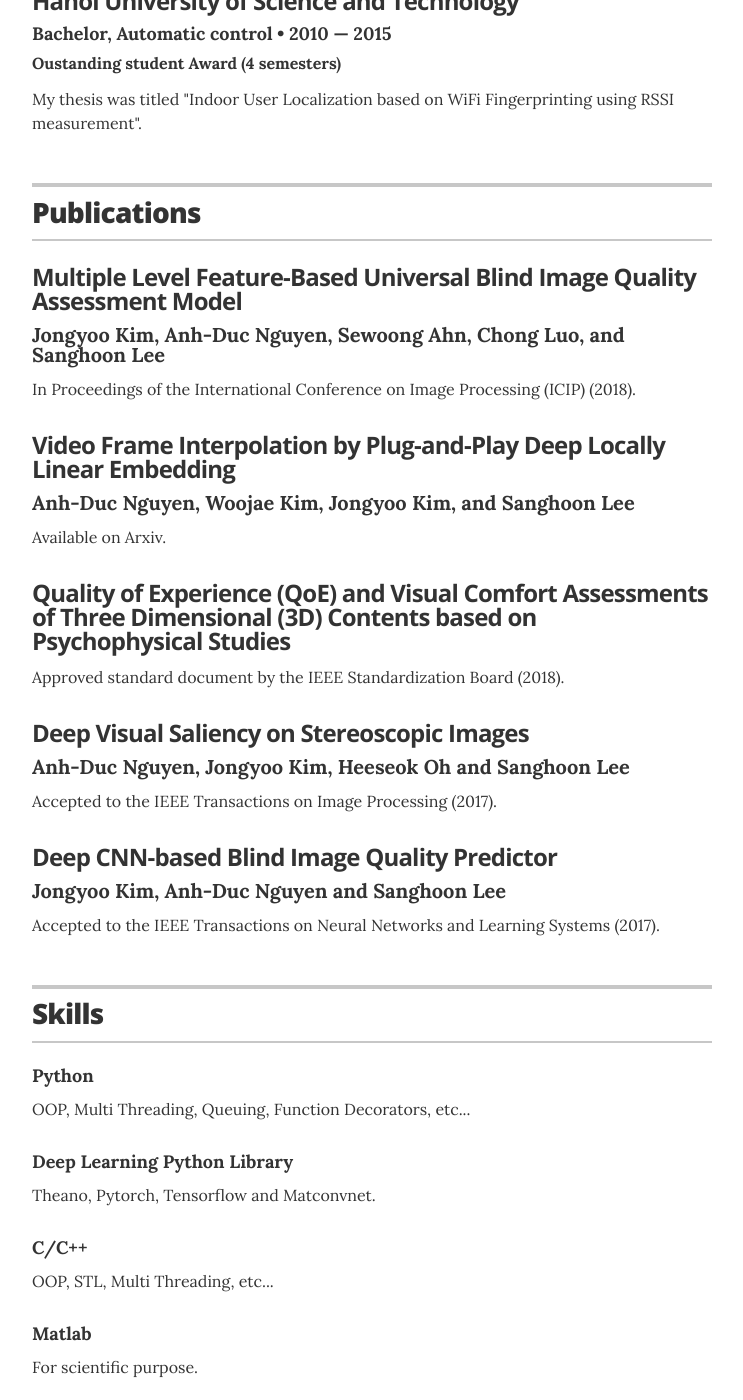
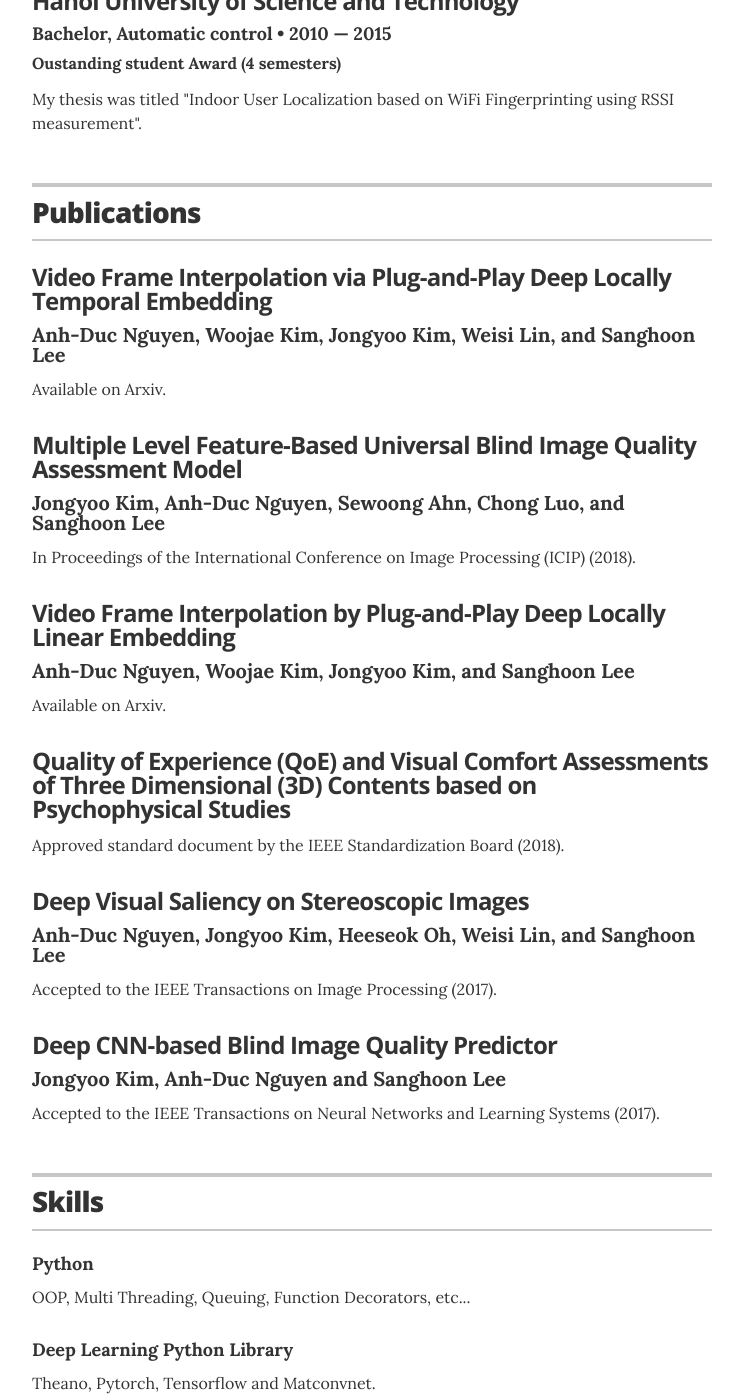
Before and after one commit to justanhduc/justanhduc.github.io, a Jekyll site: the page built from index.html, in a window 1280 px wide and 1400 px high, scrolled down 758 px. Shown: the whole window, without its empty margins (268-1011 px from the left). Built offline with Jekyll 4.4.1, drawn with Linux system fonts in a browser that asks for light colours.

Commit message:
updated pub list

```diff
--- a/_data/publications.yml
+++ b/_data/publications.yml
@@ -1,5 +1,10 @@
 # Projects
 # uncomment the urls if you wish to display them, and add your own URL
+
+- title: Video Frame Interpolation via Plug-and-Play Deep Locally Temporal Embedding
+  authors: Anh-Duc Nguyen, Woojae Kim, Jongyoo Kim, Weisi Lin, and Sanghoon Lee
+  # url: "#"
+  note: Available on Arxiv.
 
 - title: Multiple Level Feature-Based Universal Blind Image Quality Assessment Model
   authors: Jongyoo Kim, Anh-Duc Nguyen, Sewoong Ahn, Chong Luo, and Sanghoon Lee
@@ -17,7 +22,7 @@
   note: Approved standard document by the IEEE Standardization Board (2018).
 
 - title: Deep Visual Saliency on Stereoscopic Images
-  authors: Anh-Duc Nguyen, Jongyoo Kim, Heeseok Oh and Sanghoon Lee
+  authors: Anh-Duc Nguyen, Jongyoo Kim, Heeseok Oh, Weisi Lin, and Sanghoon Lee
 # url: "#"
   note: Accepted to the IEEE Transactions on Image Processing (2017).
 
```
